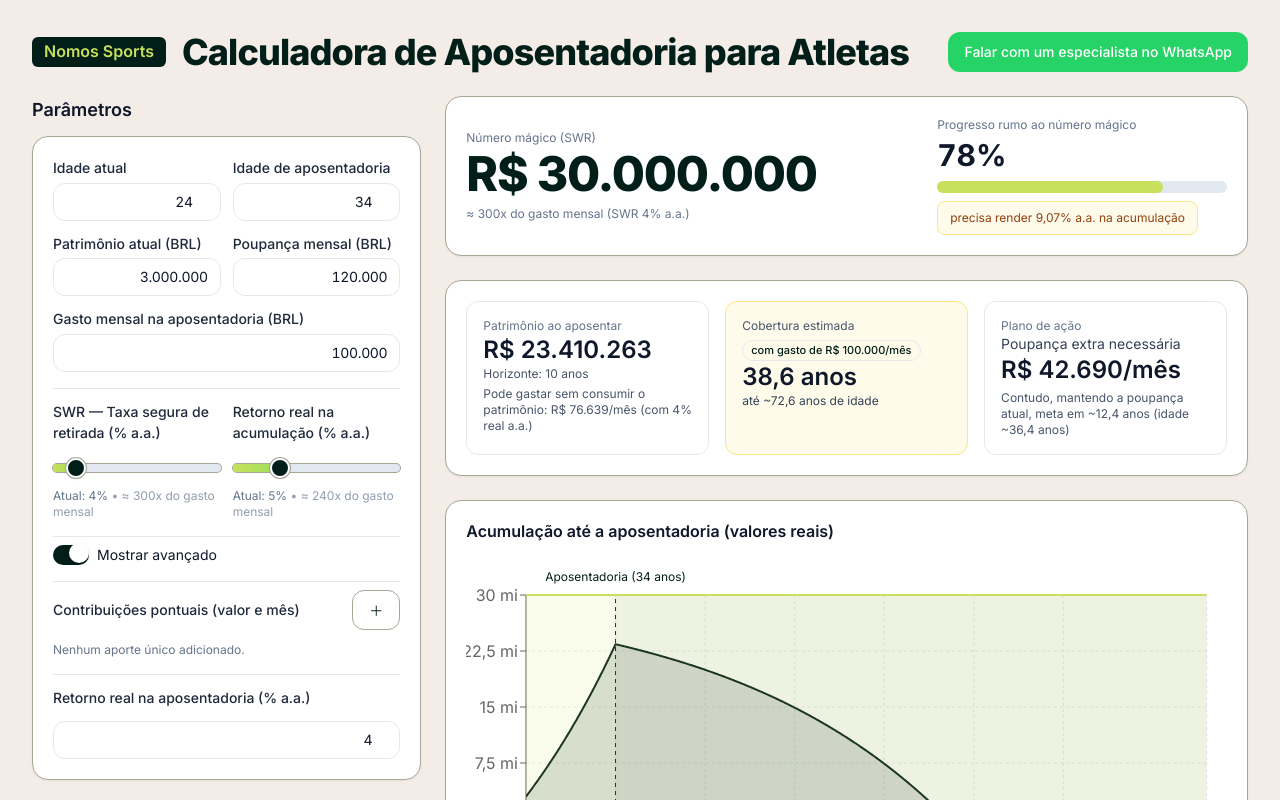
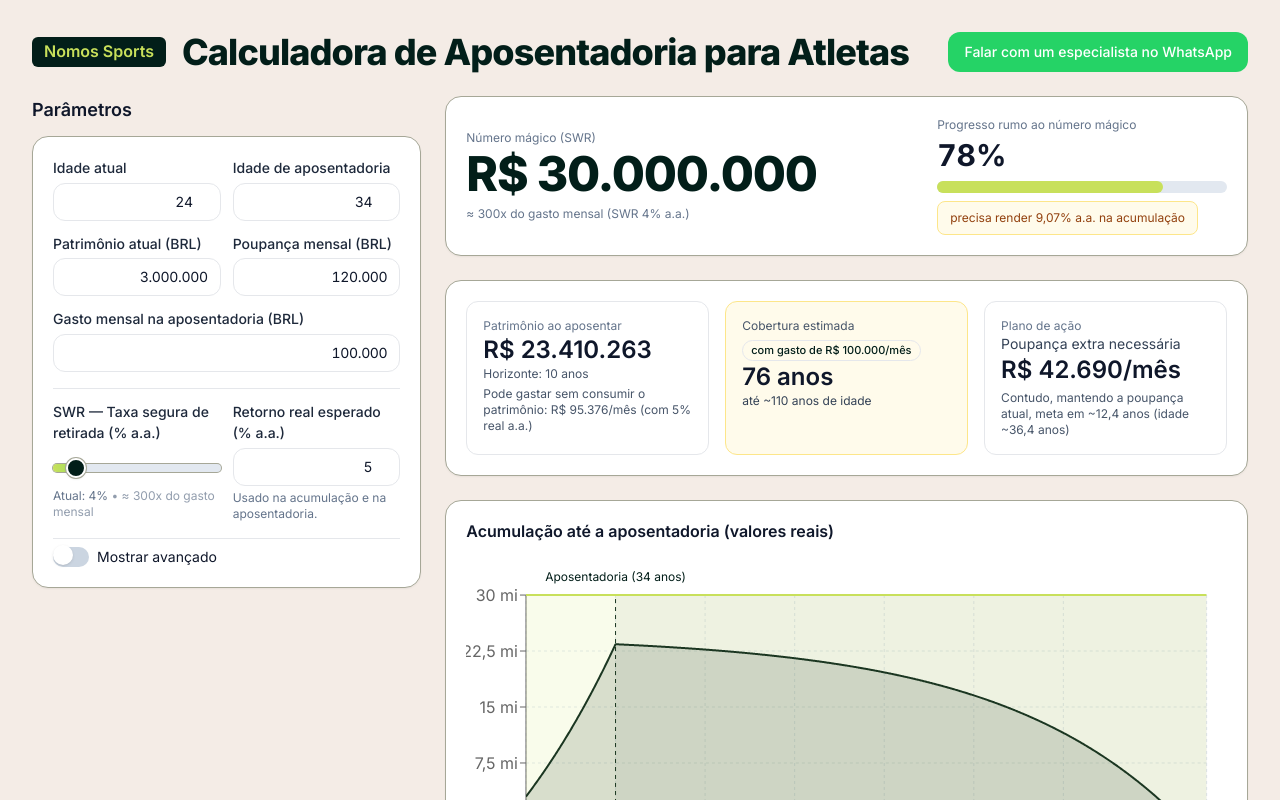
Before and after one commit to erikpajunknomos/calculadora-aposentadoria, a React (Vite) app: page / in a window 1280 px wide. Shown: the top 800 px of the page. Built offline with nearby package versions, Linux system fonts and the light colour scheme; the HTML template or start-up script is replaced by a standard one.

Commit message:
Update App.tsx

```diff
--- a/src/App.tsx
+++ b/src/App.tsx
@@ -312,7 +312,7 @@ export default function App() {
     ["--brand-gray" as any]: "#a6a797",
   };
 
-  const [showAdvanced, setShowAdvanced] = useState<boolean>(() => (typeof window !== "undefined" ? window.matchMedia("(min-width: 1024px)").matches : false));
+  const [showAdvanced, setShowAdvanced] = useState(false);
   const [age, setAge] = useState(24);
   const [retireAge, setRetireAge] = useState(34);
   const [currentWealth, setCurrentWealth] = useState(3_000_000);
@@ -531,8 +531,13 @@ const [lumpSums, setLumpSums] = useState<Lump[]>([]);
                   </div>
 
                   <div>
-                    <Label>{showAdvanced ? "Retorno real na acumulação (% a.a.)" : "Retorno real esperado (% a.a.)"}</Label>
-                    <SwrSlider value={accumRealReturn} onChange={(v)=> setAccumRealReturn(v)} min={0} max={20} step={0.1} />
+                    <Label>Retorno real esperado (% a.a.)</Label>
+                    <BaseInput
+                      type="number"
+                      step={0.1}
+                      value={accumRealReturn}
+                      onChange={(e) => setAccumRealReturn(Number(e.target.value) || 0)}
+                    />
                     {!showAdvanced && (
                       <div className="mt-1 text-xs text-slate-500">
                         Usado na acumulação e na aposentadoria.
```
